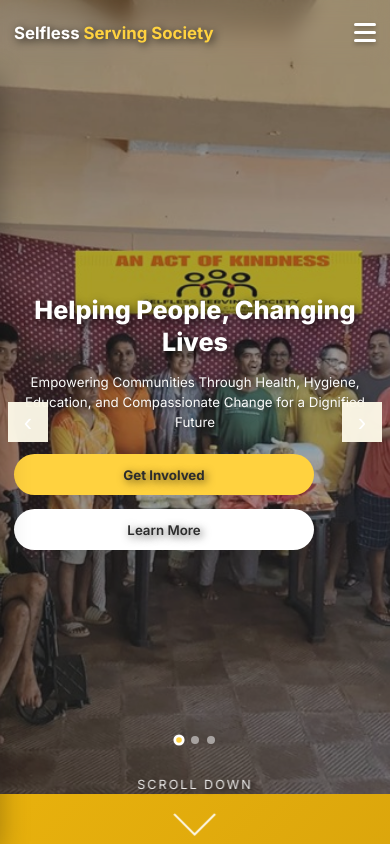
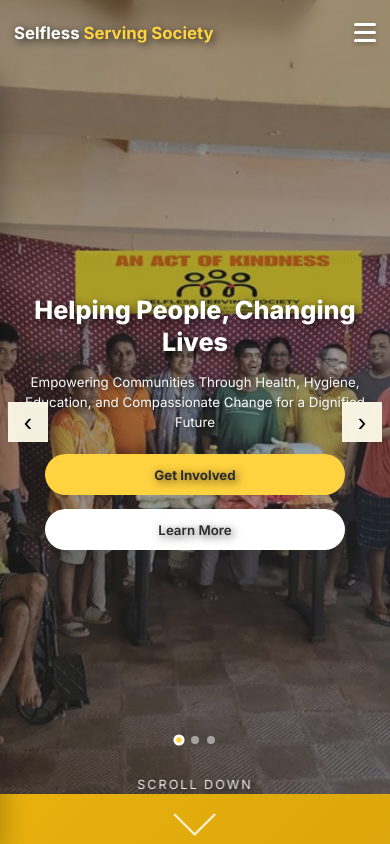
Before and after one commit to not-manmit/sss-ngo-website-react, a React (Create React App) app: page / in a window 390 px wide. Shown: the top 844 px of the page. Built offline with nearby package versions, Linux system fonts and the light colour scheme.

Commit message:
Hero-page glitch fixed

```diff
--- a/src/pages/Home.css
+++ b/src/pages/Home.css
@@ -6,7 +6,7 @@
   display: flex;
   align-items: center;
   justify-content: center;
-  background: linear-gradient(135deg, #FFE066 0%, #FFD23F 50%, #E8B10D 100%);
+  background: linear-gradient(135deg, #f9e180 0%, #f9e180 50%, #f9e180 100%);
   overflow: hidden;
   padding-top: 0;
   margin-top: 0;
@@ -45,9 +45,9 @@
   position: absolute;
   top: 50%;
   transform: translateY(-50%);
-  background: rgba(0, 0, 0, 0.5);
+  background: rgba(242, 241, 222, 0.5);
   border: none;
-  color: white;
+  color: rgb(0, 0, 0);
   font-size: 3rem;
   width: 60px;
   height: 100px;
@@ -708,8 +708,8 @@
   }
 
   .hero-arrow {
-    width: 45px;
-    height: 90px;
+    width: 35px;
+    height: 50px;
     font-size: 2rem;
     background: rgba(255, 251, 234, 0.95);
   }
@@ -758,6 +758,7 @@
     flex-direction: column;
     gap: 1rem;
     width: 100%;
+    align-items: center;
   }
 
   .hero-buttons .btn {
@@ -820,6 +821,7 @@
   .cta-buttons {
     flex-direction: column;
     width: 100%;
+    align-items: center;
   }
 
   .cta-buttons .btn {
```
